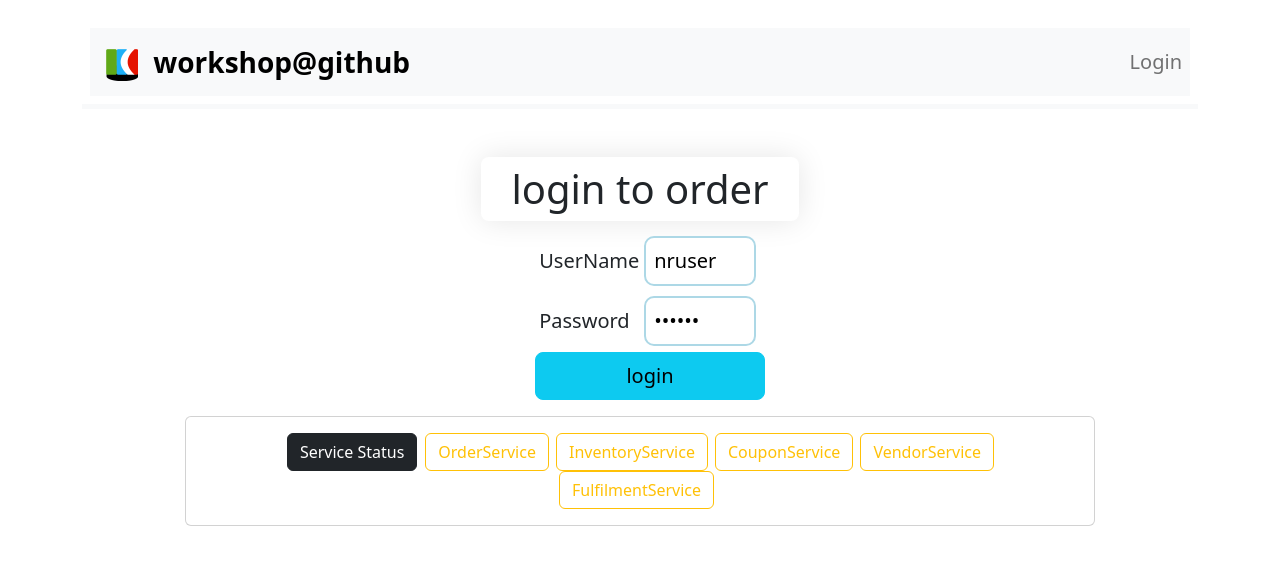
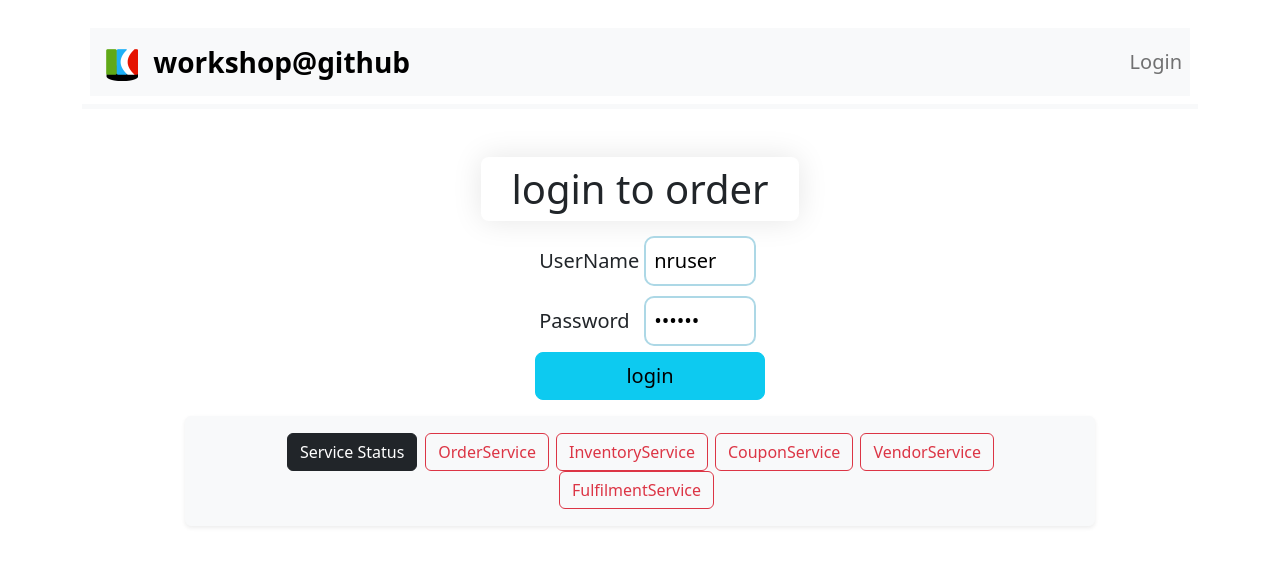
Before and after one commit to cchoygithub/haihong_instrumentation_workshop, a React (Create React App) app in the folder just-order-app/: page / in a window 1280 px wide. Shown: the top 566 px of the page. Built offline with nearby package versions, Linux system fonts and the light colour scheme; no server answers.

Commit message:
update frontend

```diff
--- a/just-order-app/src/components/todo/AppHealthMonitor.jsx
+++ b/just-order-app/src/components/todo/AppHealthMonitor.jsx
@@ -36,7 +36,7 @@ const AppHealthMonitor = () => {
 
     <div className="sticky-bottom py-3">
       <div className="container d-flex justify-content-center align-items-center">
-      <div className="card col-md-10" >
+      <div className="card col-md-10 bg-light border-light shadow-sm" >
 
         <div className="card-body">
           <button className='btn btn-dark mx-2'> Service Status</button>
@@ -44,7 +44,7 @@ const AppHealthMonitor = () => {
           <button
             key={index}
             type="button"
-            className={`btn btn-outline-${app.status === 'UP' ? 'success' : 'warning'}`}
+            className={`btn btn-outline-${app.status === 'UP' ? 'success' : 'danger'}`}
             style={{ marginRight: '7px' }}
           >
             {app.appName}
```
Also changed, not shown: 7 other files (tests, documents, lock files or other folders).
